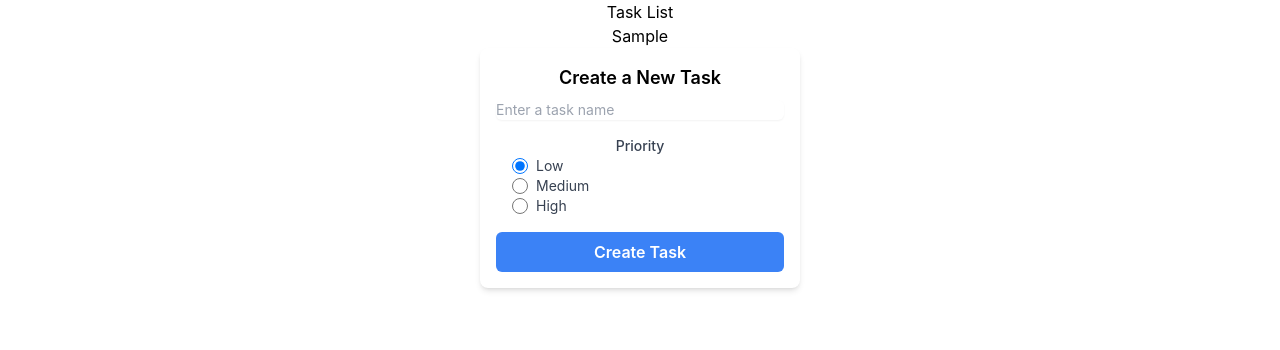
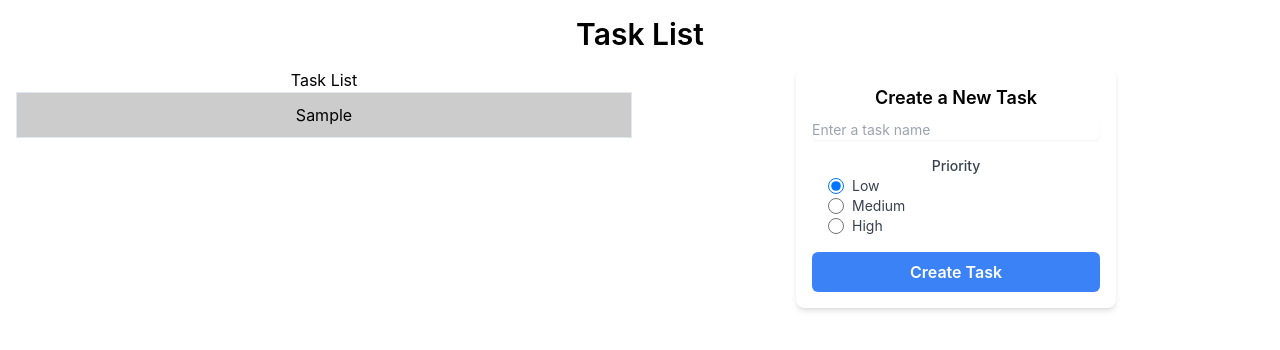
Before and after one commit to larrymotuzis24/ts_tasklist, a React (Create React App) app: page / in a window 1280 px wide. Both pictures are taken after typing "Sample" into the empty fields and a click on the button "Create Task". Shown: the top 350 px of the page. Built offline with nearby package versions, Linux system fonts and the light colour scheme.

Commit message:
taskList styling

```diff
--- a/src/App.tsx
+++ b/src/App.tsx
@@ -14,8 +14,17 @@ function App() {
 
   return (
     <div className="App">
-      <TaskList tasks={tasks} />
-      <TaskListForm addTask={addTask} />
+      <div className="container mx-auto p-4">
+        <h1 className="text-3xl font-semibold mb-4">Task List</h1>
+        <div className="flex flex-col lg:flex-row gap-4">
+          <div className="lg:w-1/2">
+            <TaskList tasks={tasks} />
+          </div>
+          <div className="lg:w-1/2">
+            <TaskListForm addTask={addTask} />
+          </div>
+        </div>
+      </div>
     </div>
   );
 }
--- a/src/components/TaskList.tsx
+++ b/src/components/TaskList.tsx
@@ -1,26 +1,35 @@
 import React from "react";
-
 import Task from "../models/task";
+import '../taskList.css';
 
 interface TaskListProps {
-    tasks: Task[]
-};
+  tasks: Task[];
+}
 
-export default function TaskList({tasks}: TaskListProps): JSX.Element {
-    console.log(tasks)
+export default function TaskList({ tasks }: TaskListProps): JSX.Element {
+  console.log(tasks);
 
   return (
     <div>
-            <h1> Task List </h1>
+      <h1>Task List</h1>
       <div>
         <ul>
           {tasks.map((taskItem) => {
+            const priorityClass =
+              taskItem.priority === "Low"
+                ? "low-priority"
+                : taskItem.priority === "Medium"
+                ? "medium-priority"
+                : "high-priority";
+
             return (
-                            <li key={taskItem.id} > {taskItem.taskName} </li>
-                        )
+              <li key={taskItem.id} className={`task ${priorityClass}`}>
+                {taskItem.taskName}
+              </li>
+            );
           })}
         </ul>
       </div>
     </div>
-    )
-};
+  );
+}
--- /dev/null
+++ b/src/taskList.css
@@ -0,0 +1,17 @@
+.task {
+    border: 1px solid #e2e8f0;
+    padding: 10px;
+    margin-bottom: 10px;
+  }
+
+  .low-priority {
+    background-color: #ccc;
+  }
+
+  .medium-priority {
+    background-color: #f3f3a9;
+  }
+
+  .high-priority {
+    background-color: #f88;
+  }
```
Lines whose indentation alone changed are shown as unchanged.
